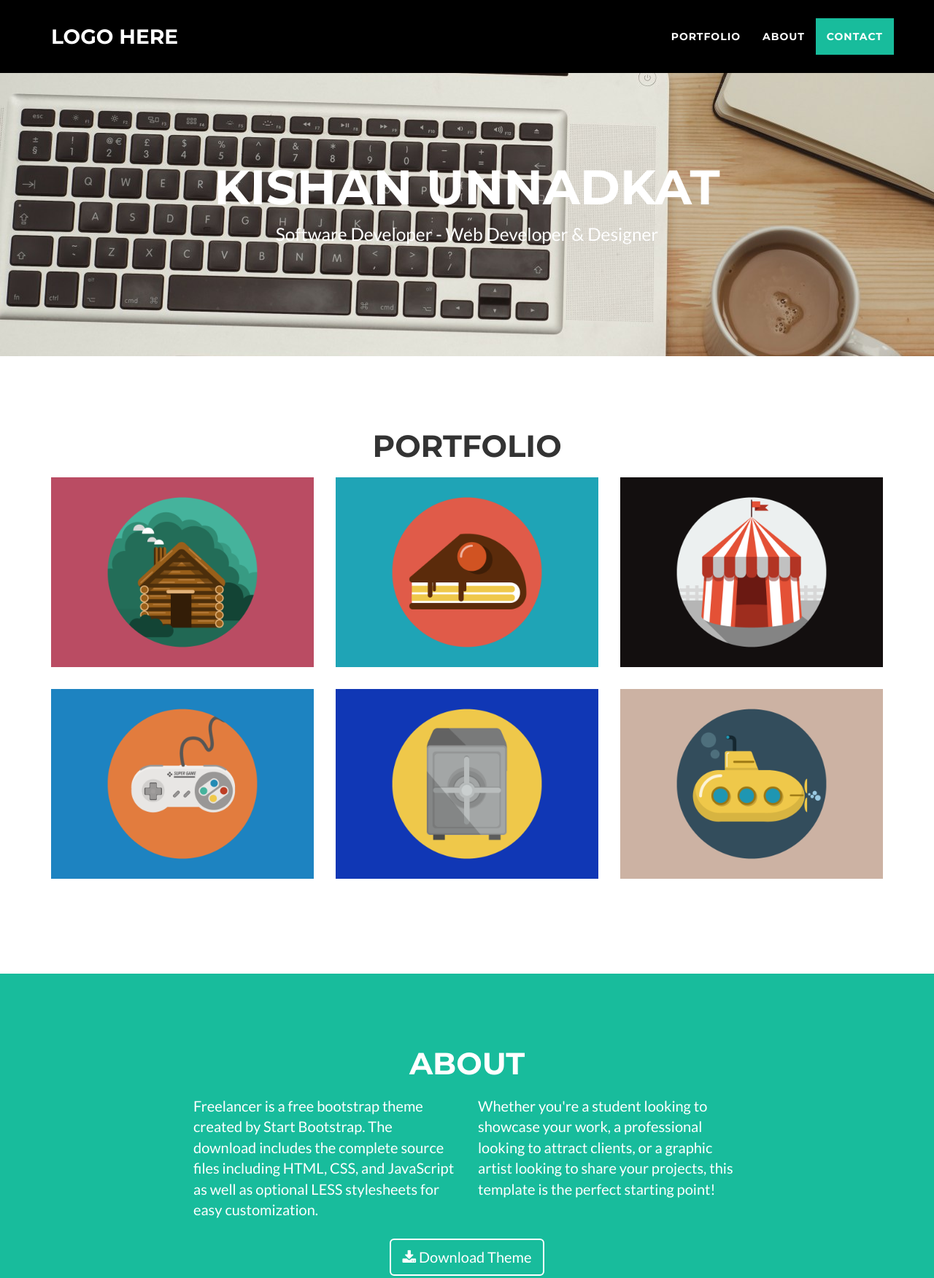
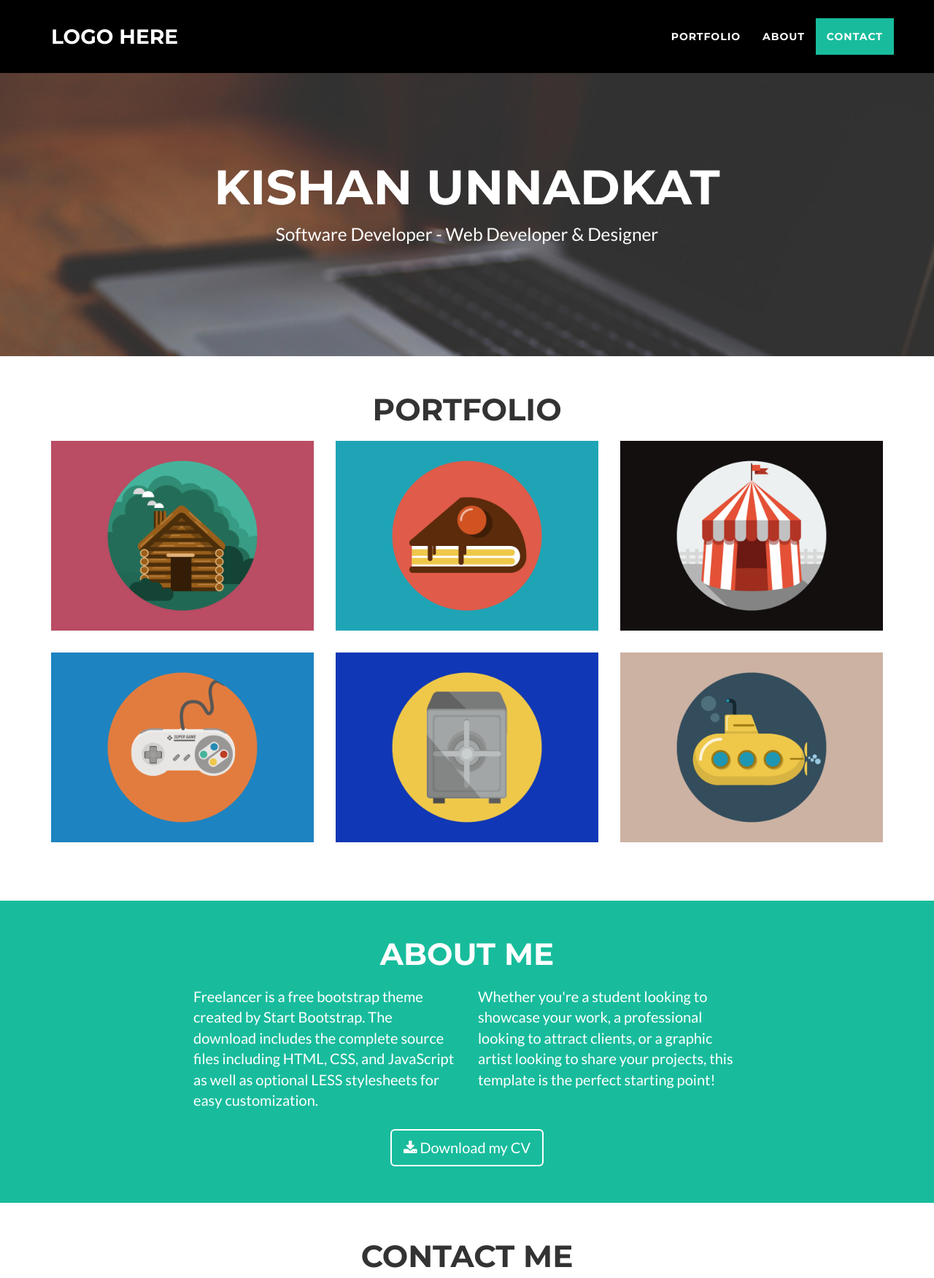
Before and after one commit to KishanUnnadkat/KishanUnnadkatPortfolio, a website: page public/index.html in a window 1280 px wide. Shown: the top 1751 px of the page at 73% size. Drawn offline with nearby package versions, Linux system fonts and the light colour scheme.

Commit message:
Modified styling, download CV button working

```diff
--- a/public/css/freelancer.css
+++ b/public/css/freelancer.css
@@ -68,7 +68,7 @@ hr.star-primary:after {
 }
 header {
   text-align: center;
-  background: url(../img/mainDisplay.jpg) no-repeat;
+  background: url(../img/mainDisplay1.jpg) no-repeat;
   color: white;
 }
 header .container {
@@ -175,7 +175,7 @@ header .intro-text .skills {
   }
 }
 section {
-  padding: 100px 0;
+  padding: 50px 0;
 }
 section h2 {
   padding-bottom: 20px;
--- a/public/index.html
+++ b/public/index.html
@@ -150,7 +150,7 @@
         <div class="container">
             <div class="row">
                 <div class="col-lg-12 text-center">
-                    <h2>About</h2>
+                    <h2>About Me</h2>
                 </div>
             </div>
             <div class="row">
@@ -161,8 +161,8 @@
                     <p>Whether you're a student looking to showcase your work, a professional looking to attract clients, or a graphic artist looking to share your projects, this template is the perfect starting point!</p>
                 </div>
                 <div class="col-lg-8 col-lg-offset-2 text-center">
-                    <a href="#" class="btn btn-lg btn-outline">
-                        <i class="fa fa-download"></i> Download Theme
+                    <a id="downloadCVBtn" class="btn btn-lg btn-outline">
+                        <i class="fa fa-download"></i> Download my CV
                     </a>
                 </div>
             </div>
@@ -499,6 +499,13 @@
     <!-- Theme JavaScript -->
     <script src="js/freelancer.min.js"></script>
 
+    <!-- CV Download Javascript JQuery -->
+    <script>
+        $("#downloadCVBtn").click(function() {
+            window.location = 'misc/Kishans CV.docx';
+        });
+    </script>
+
 </body>
 
 </html>
```
Also changed, not shown: public/img/mainDisplay.jpg (deleted), public/img/mainDisplay1.jpg (added), public/img/profile.png (deleted), 2 other files.
